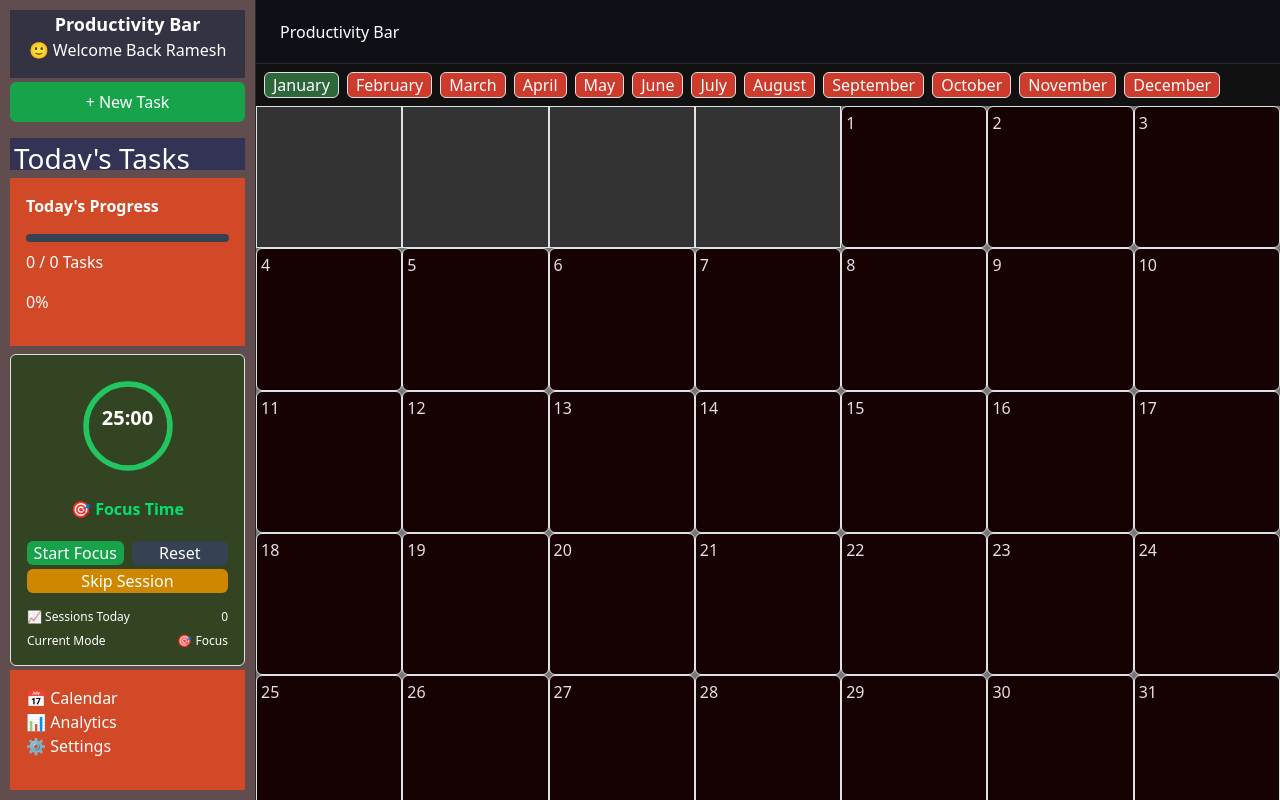
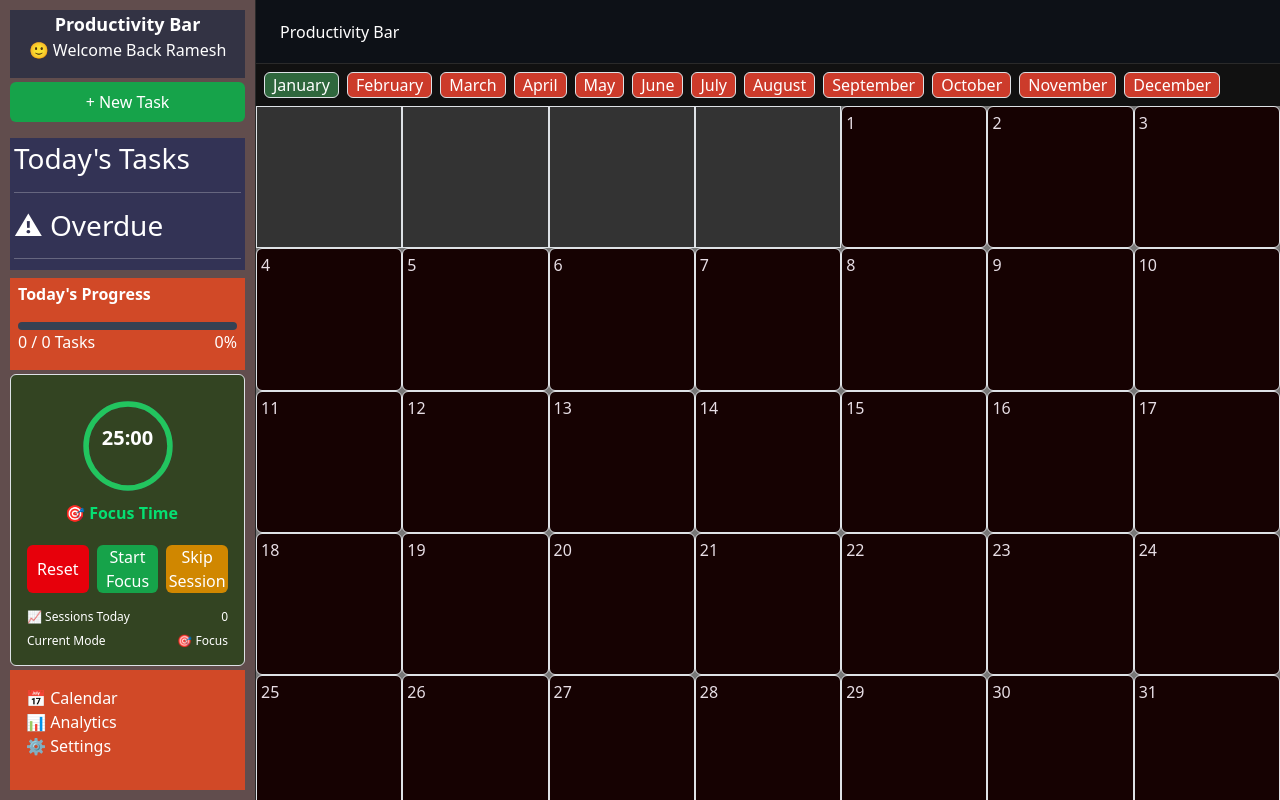
Before and after one commit to Interstellarr-Guy/Productivity-Bar, a React (Vite) app: page / in a window 1280 px wide. Built offline with nearby package versions, Linux system fonts and the light colour scheme; sample sign-in values are in the browser's storage.

Commit message:
UI sidebar1

```diff
--- a/src/components/pomodoro/TimerControls.jsx
+++ b/src/components/pomodoro/TimerControls.jsx
@@ -12,9 +12,21 @@ export default function TimerControls({
     return (
         <>
         <div className="flex gap-2">
+            <button
+                onClick={() => {
 
+                    setRunning(false);
+                    setMode("focus");
+                    setSeconds(25 * 60);
+                    setEndTime(null);
 
-        <button
+                }}
+                className="w-full mt-1 py-1.2 rounded bg-red-600 hover:bg-gray-600"
+            >
+                Reset
+            </button>
+
+            <button
           onClick={() => {
             if (!running) {
 
@@ -41,20 +53,6 @@ export default function TimerControls({
             </button>
 
             <button
-                onClick={() => {
-
-                    setRunning(false);
-                    setMode("focus");
-                    setSeconds(25 * 60);
-                    setEndTime(null);
-
-                }}
-                className="w-full mt-1 py-1.2 rounded bg-gray-700 hover:bg-gray-600"
-            >
-                Reset
-            </button>
-            </div>
-            <button
     onClick={() => {
 
         if (mode === "focus") {
@@ -72,6 +70,8 @@ export default function TimerControls({
 >
        Skip Session
     </button>
+            </div>
+
 
         </>
     );
--- a/src/components/pomodoro/TimerDisplay.jsx
+++ b/src/components/pomodoro/TimerDisplay.jsx
@@ -39,7 +39,7 @@ export default function TimerDisplay({ mode, seconds }) {
 
     return (
         <>
-            <div className="flex justify-center items-center mb-3">
+            <div className="flex justify-center items-center ">
 
     <div className="relative flex justify-center items-center">
          <CircularTimer
@@ -66,7 +66,7 @@ export default function TimerDisplay({ mode, seconds }) {
 
 
 </div>
-            <p className="text-center text-green-400 font-semibold">
+            <p className="text-center mr-3 text-green-400 font-semibold">
 
                 {mode === "focus"
                       ? "🎯 Focus Time"
--- a/src/components/sidebar/ProgressCard.jsx
+++ b/src/components/sidebar/ProgressCard.jsx
@@ -25,13 +25,13 @@ export default function ProgressCard({ tasks }) {
 
     return (
 
-        <div className="bg-[#d14927] p-3 mb-2">
+        <div className="bg-[#d14927] pt-1 pl-2 pr-2 mb-1">
 
             <p className="font-semibold">
                 Today's Progress
             </p>
 
-            <div className="mt-2 w-full h-2 bg-gray-700 rounded">
+            <div className="mt-0 w-full h-2 bg-gray-700 rounded">
 
                 <div
                     className="h-full bg-green-500 rounded"
@@ -42,13 +42,16 @@ export default function ProgressCard({ tasks }) {
 
             </div>
 
-            <p className="mt-2">
+             <div className="flex justify-between">
+               <p className="">
                 {completedTasks} / {totalTasks} Tasks
             </p>
 
-            <p>
+            <p className="">
                 {percentage}%
             </p>
+             </div>
+
 
         </div>
 
```
